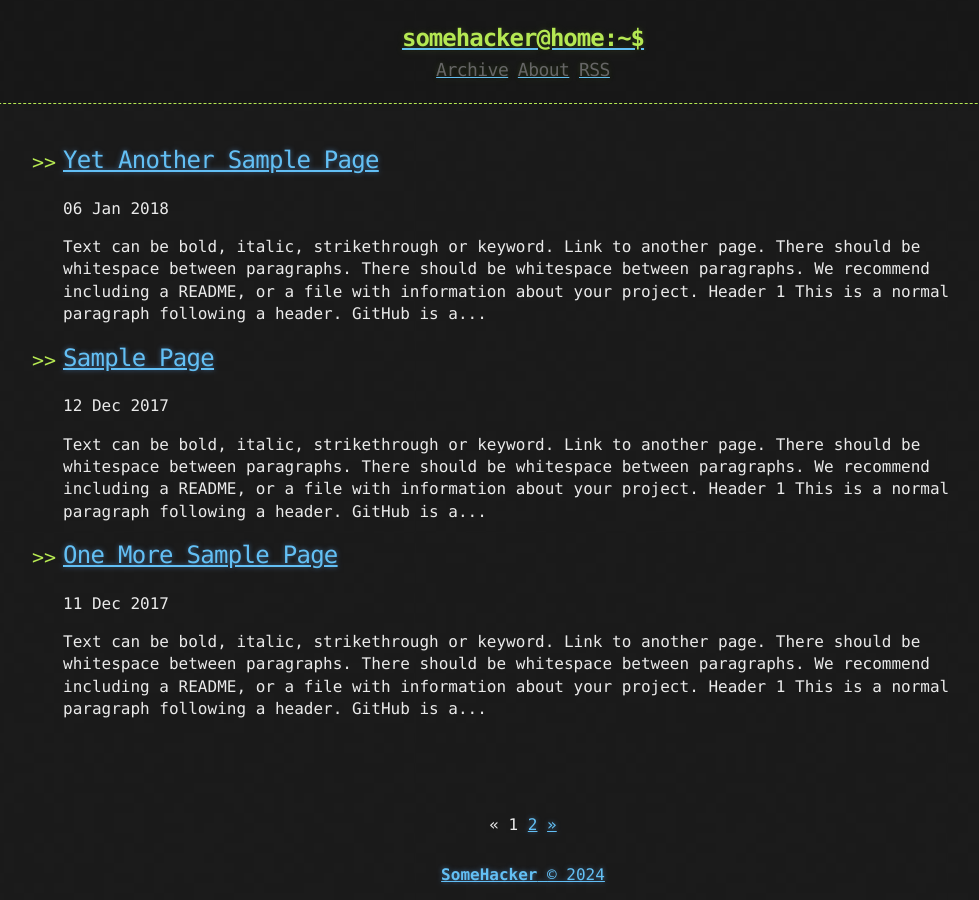
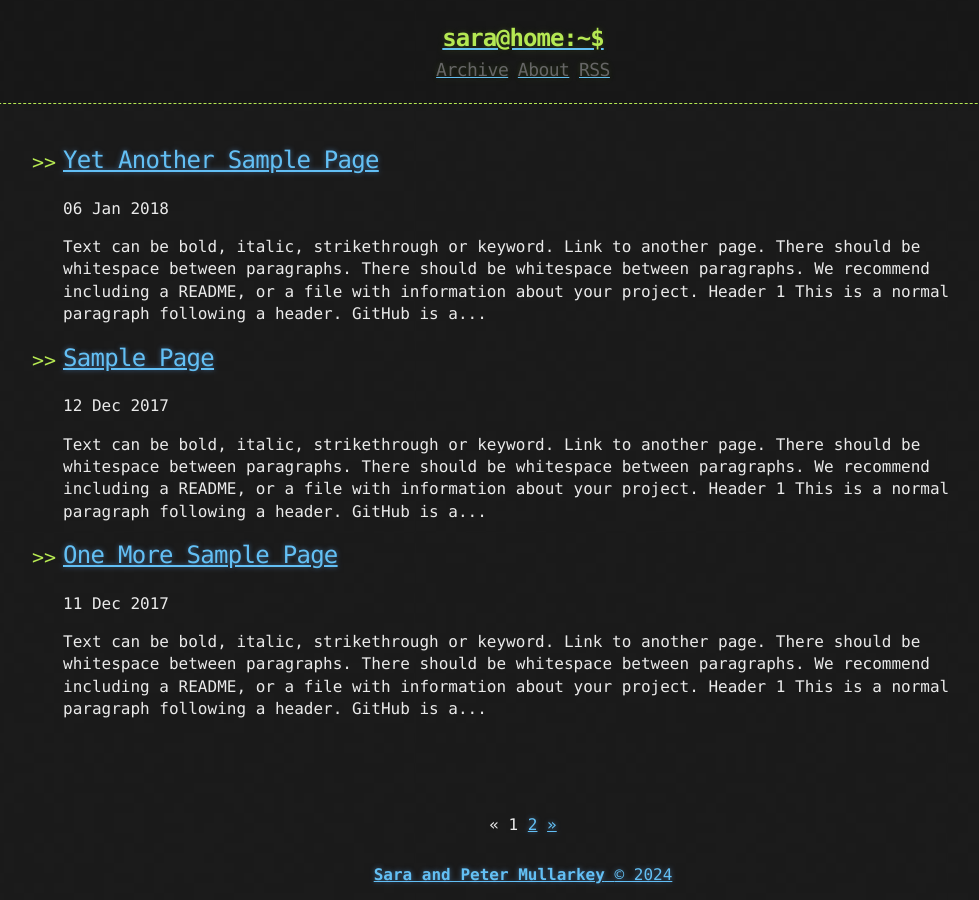
Before and after one commit to petermullarkey/petermullarkey.github.io, a Jekyll site: the page built from index.html, in a window 1280 px wide. Shown: the whole page, without its empty margins (117-1096 px from the left). Built offline with Jekyll 4.4.1, drawn with Linux system fonts in a browser that asks for light colours; the list of posts is cut into pages by our own code.

Commit message:
Update _config.yml

```diff
--- a/_config.yml
+++ b/_config.yml
@@ -1,8 +1,8 @@
-title: Hacker-Blog
-description: "A Jekyll Blog Theme For Hackers"
+title: You are busier than you think
+description: "Campervan adventures with Sara and Peter"
 author:
-  name: "SomeHacker"
-  email: "someone@somewebsite.somedomain"
+  name: "Sara and Peter Mullarkey"
+  email: "peter.mullarkey+cv@gmail.com"
   url: "https://petermullarkey.github.io"
 
 baseurl: /
@@ -28,5 +28,5 @@ plugins:
   - jekyll-sitemap
 
 # Custom variables
-owner : "SomeHacker"
-year : "2020"
+owner : "Sara and Peter Mullarkey"
+year : "2024"
```
